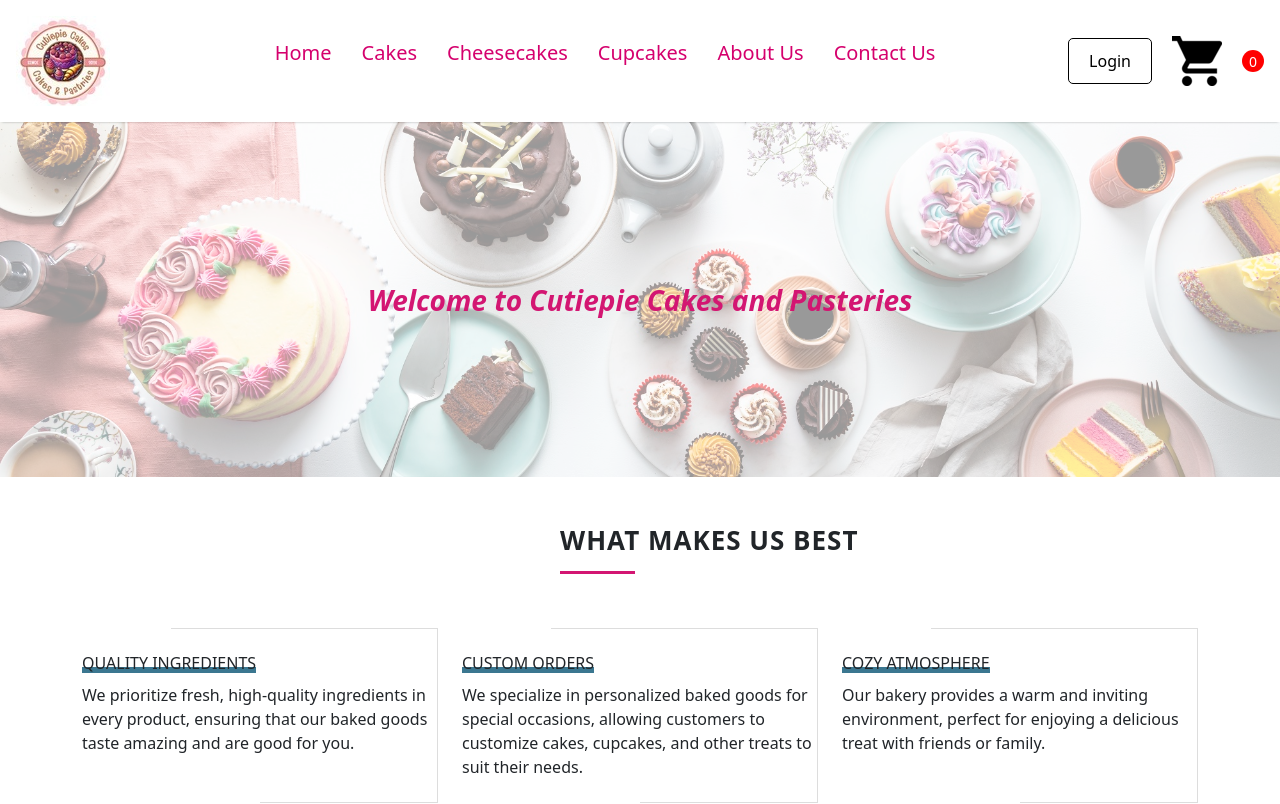
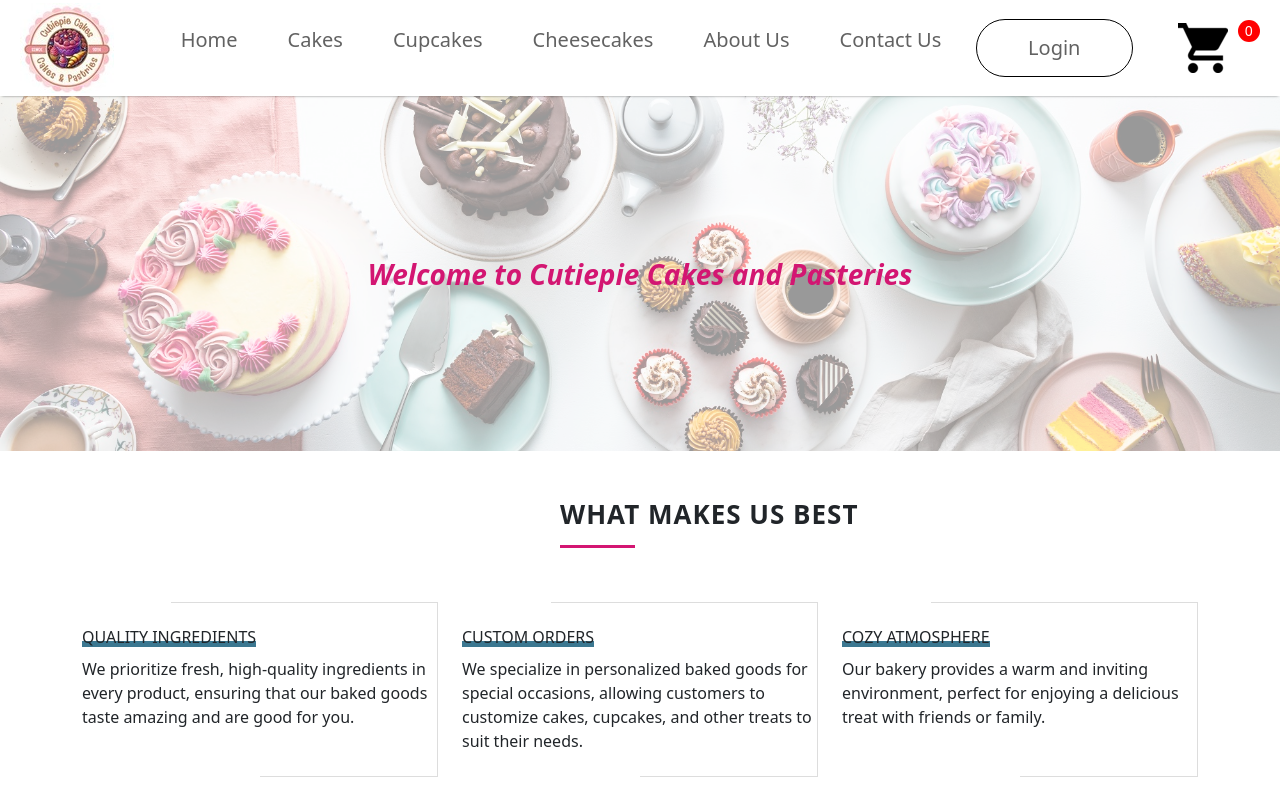
Before and after one commit to JeslyJames/OnlineBakerySystem, a React (Create React App) app in the folder Frontend/: page / in a window 1280 px wide. Shown: the top 804 px of the page. Built offline with nearby package versions, Linux system fonts and the light colour scheme; no server answers.

Commit message:
Add files via upload

```diff
--- a/Frontend/src/Components/Navbar.css
+++ b/Frontend/src/Components/Navbar.css
@@ -1,56 +1,86 @@
-/* Navbar.css */
-.navbar {
+.navbar{
+    position: sticky; /* Makes the navbar sticky */
+    top: 0; /* Ensures the navbar sticks to the top of the viewport */
+    z-index: 1000; /* Keeps the navbar above other elements */
+    background-color: white;
     display: flex;
-  justify-content: space-between; /* Adjusted to allow space between items */
-  align-items: center; /* Center align items vertically */
-  padding: 16px;
-  box-shadow: 0 1px 3px -2px black;
+    justify-content: space-around;
+    padding: 3px;
+    box-shadow: 0 1px 3px -2px black ;
 }
-
-.nav-menu {
+.navbar.scrolled {
+    background: #f8f8f8; /* Change the background when scrolled */
+    box-shadow: 0 4px 6px rgba(0, 0, 0, 0.1); /* Add a more prominent shadow */
+    padding: 3px; /* Adjust padding for a more compact look */
+    transition: opacity 0.5s ease, transform 0.5s ease;
+}
+.nav-logo{
+    display: flex;
+    align-items: center;
+    gap: 10px;
+}
+.nav-menu{
     display: flex;
     align-items: center;
     list-style: none;
-  gap: 30px; /* Space between menu items */
+    gap: 50px;
     color: #626262;
     font-size: 20px;
     font-weight: 500;
 }
-
-.nav-menu li {
+.nav-menu li{
+    display: flex;
+    flex-direction: column;
+    align-items: center;
+    justify-content: center;
+    gap: 3px;
     cursor: pointer;
 }
-.nav-menu li a{
-  color:#d5006d;
-  text-decoration: none;
-}
-.nav-login-cart {
+.nav-login-cart{
     display: flex;
     align-items: center;
-  gap: 20px; /* Adjust gap between login button and cart icon */
+    gap: 45px;
 }
-
-.nav-cart-count {
+.nav-login-cart button{
+    width: 157px;
+    height: 58px;
+    border: 1px solid black;
+    border-radius: 75px;
+    color: #626262;
+    font-size: 20px;
+    font-weight: 500;
+    background: white;
+    cursor: pointer;
+}
+.nav-login-cart button:active{
+    background: #626262;
+    color: white;
+}
+.nav-cart-count{
     width: 22px;
     height: 22px;
     display: flex;
     justify-content: center;
     align-items: center;
+    margin-top: -35px;
+    margin-left: -35px;
     border-radius: 11px;
     font-size: 14px;
     background: red;
     color: white;
 }
-
-/* Add hover effects */
-.nav-menu li:hover {
-  color: #d31672; /* Change color on hover */
+a{
+    text-decoration: none;
+    color: #626262;
 }
-
-.nav-login-cart button {
-  padding: 10px 20px; /* Adjust padding for button */
-  border: 1px solid black;
-  border-radius: 5px;
-  background: white;
-  cursor: pointer;
+a:active,a:hover{
+    color:#d31672;
 }
+.footer-menu{
+    display: flex;
+    align-items: end;
+    justify-content: space-around;
+    list-style: none;
+    gap: 10px;
+    color: #626262;
+}
--- a/Frontend/src/Components/Navbar.jsx
+++ b/Frontend/src/Components/Navbar.jsx
@@ -1,32 +1,57 @@
-import React from 'react';
+import React, { useContext, useEffect, useState } from 'react';
 import logo from './Assets/logo.jpeg';
 import cart from './Assets/cart.png';
 import './Navbar.css';
 import { Link } from 'react-router-dom';
+import { ShopContext } from '../Context/ShopContext';
 
 const Navbar = () => {
+  const { getTotalCartItems } = useContext(ShopContext);
+  const [isScrolled, setIsScrolled] = useState(false);
+
+  useEffect(() => {
+    const handleScroll = () => {
+      if (window.scrollY > 50) { // Adjust scroll threshold as needed
+        setIsScrolled(true);
+      } else {
+        setIsScrolled(false);
+      }
+    };
+
+    window.addEventListener('scroll', handleScroll);
+
+    // Cleanup function to remove the event listener
+    return () => {
+      window.removeEventListener('scroll', handleScroll);
+    };
+  }, []);
+
   return (
-    <div className='navbar'>
+    <div className={`navbar ${isScrolled ? 'scrolled' : ''}`}> {/* Toggle 'scrolled' class */}
       <div className="nav-logo">
-        <img src={logo} alt='logo' />
+        <img src={logo} alt="logo" />
       </div>
-
       <ul className="nav-menu">
-        <li><Link to='/'>Home</Link></li>
-        <li><Link to='/Cakes'>Cakes</Link></li>
-        <li><Link to='/Cheesecakes'>Cheesecakes</Link></li>
-        <li><Link to='/Cupcakes'>Cupcakes</Link></li>
-        <li><Link to='/AboutUs'>About Us</Link></li>
-        <li><Link to='/ContactUs'>Contact Us</Link></li>
+        <li><Link to="/">Home</Link></li>
+        <li><Link to="/Cakes">Cakes</Link></li>
+        <li><Link to="/Cupcakes">Cupcakes</Link></li>
+        <li><Link to="/Cheesecakes">Cheesecakes</Link></li>
+        <li><Link to="/AboutUs">About Us</Link></li>
+        <li><Link to="/ContactUs">Contact Us</Link></li>
       </ul>
-
       <div className="nav-login-cart">
-        <Link to='/Login'><button>Login</button></Link>
-        <Link to='/Cart'><img src={cart} alt='cart' /></Link>
-        <div className="nav-cart-count">0</div>
+        {localStorage.getItem('auth-token') ? (
+          <button onClick={() => { localStorage.removeItem('auth-token'); window.location.replace('/'); }}>
+            Logout
+          </button>
+        ) : (
+          <Link to="/Login"><button>Login</button></Link>
+        )}
+        <Link to="/Cart"><img src={cart} alt="cart" /></Link>
+        <div className="nav-cart-count">{getTotalCartItems()}</div>
       </div>
     </div>
   );
-}
+};
 
 export default Navbar;
```
Lines whose indentation alone changed are shown as unchanged.
